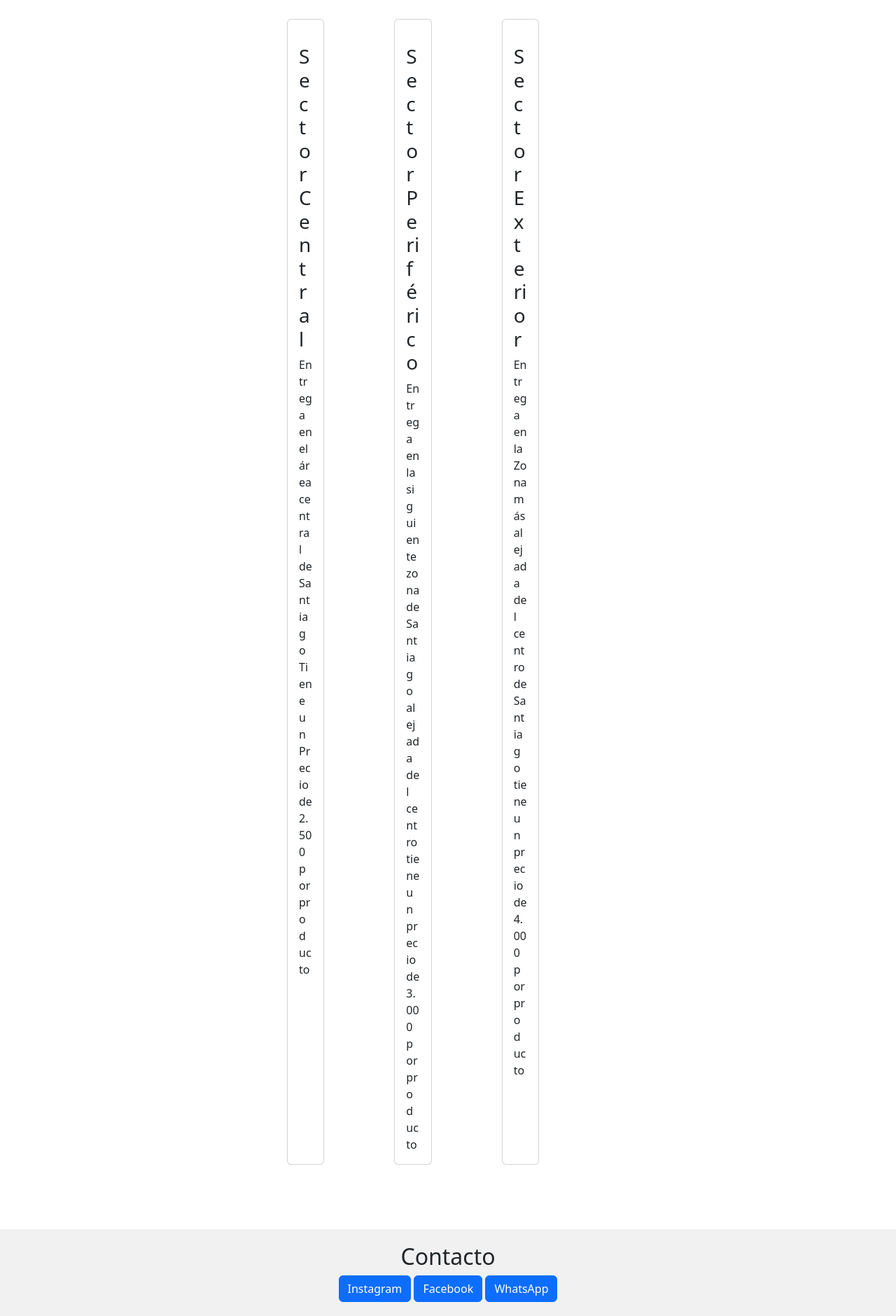
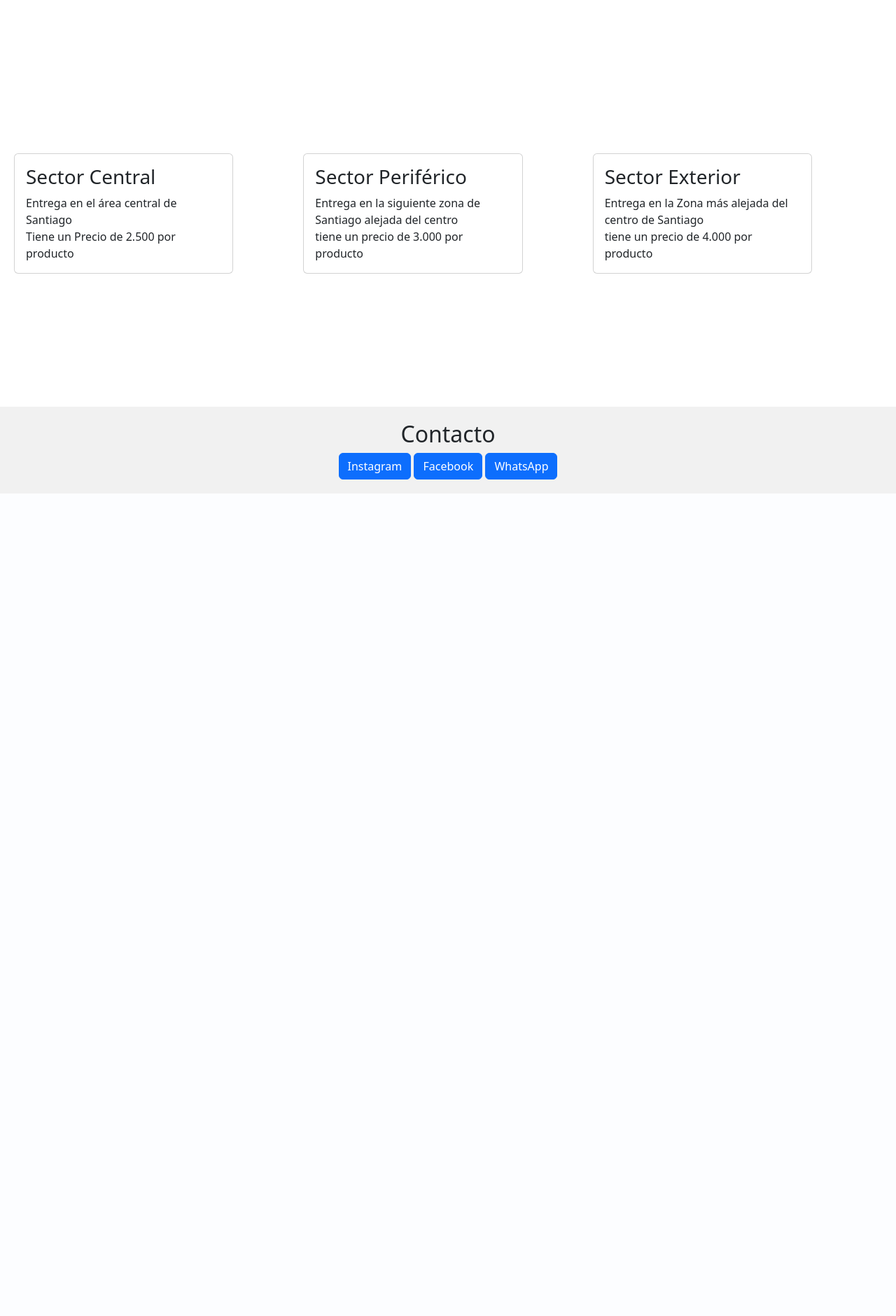
Before and after one commit to felipe-toro23/grupo_logex, a Django app: page / in a window 1280 px wide. Shown: the part 95-1975 px from the top of the page at 70% size. After the commit the page ends 800 px from the top, so only its background shows below. Run offline with Django 4.2, Linux system fonts and the light colour scheme.

Commit message:
css corergido de tarjetas

```diff
--- a/app/static/css/estilo.css
+++ b/app/static/css/estilo.css
@@ -65,8 +65,7 @@ footer {
 .Cards-container {
     display: flex;
     justify-content: space-between;
-    max-width: 500px; /* Ajusta el ancho máximo según tus preferencias */
-    margin: 0 auto; /* Centra la caja horizontalmente */
+    margin-top: 200px; /* Centra la caja horizontalmente */
     padding: 20px; /* Añade relleno para separar los bordes de la caja del contenido */
 }
 
@@ -75,7 +74,3 @@ footer {
     margin-right: 100px; /* Ajusta la separación horizontal entre tarjetas según sea necesario */
     /* Otros estilos de las tarjetas según sea necesario */
 }
-
-.card-body {
-    margin-top: 20px; /* Ajusta la separación entre el título y el párrafo según sea necesario */
-}
--- a/app/templates/logex/home.html
+++ b/app/templates/logex/home.html
@@ -5,21 +5,22 @@
 <h2 >Tipos de Entrega</h2>
 <div class="Cards-container">
 
-    <div class="card" style="width: 18rem;">
+    <div class="card w-75 mb-3">
         <div class="card-body">
         <h3 class="card-title">Sector Central</h3>
         <p class="card-text">Entrega en el área central de Santiago <br>Tiene un Precio de 2.500 por producto</p>
         </div>
     </div>
 
-    <div class="card" style="width: 18rem;">
+
+    <div class="card w-75 mb-3">
         <div class="card-body">
         <h3 class="card-title">Sector Periférico</h3>
         <p class="card-text">Entrega en la siguiente zona de Santiago alejada del centro<br>tiene un precio de 3.000 por producto</p>
         </div>
     </div>
 
-    <div class="card" style="width: 18rem;">
+    <div class="card w-75 mb-3">
         <div class="card-body">
         <h3 class="card-title">Sector Exterior</h3>
         <p class="card-text">Entrega en la Zona más alejada del centro de Santiago<br>tiene un precio de 4.000 por producto</p>
```
